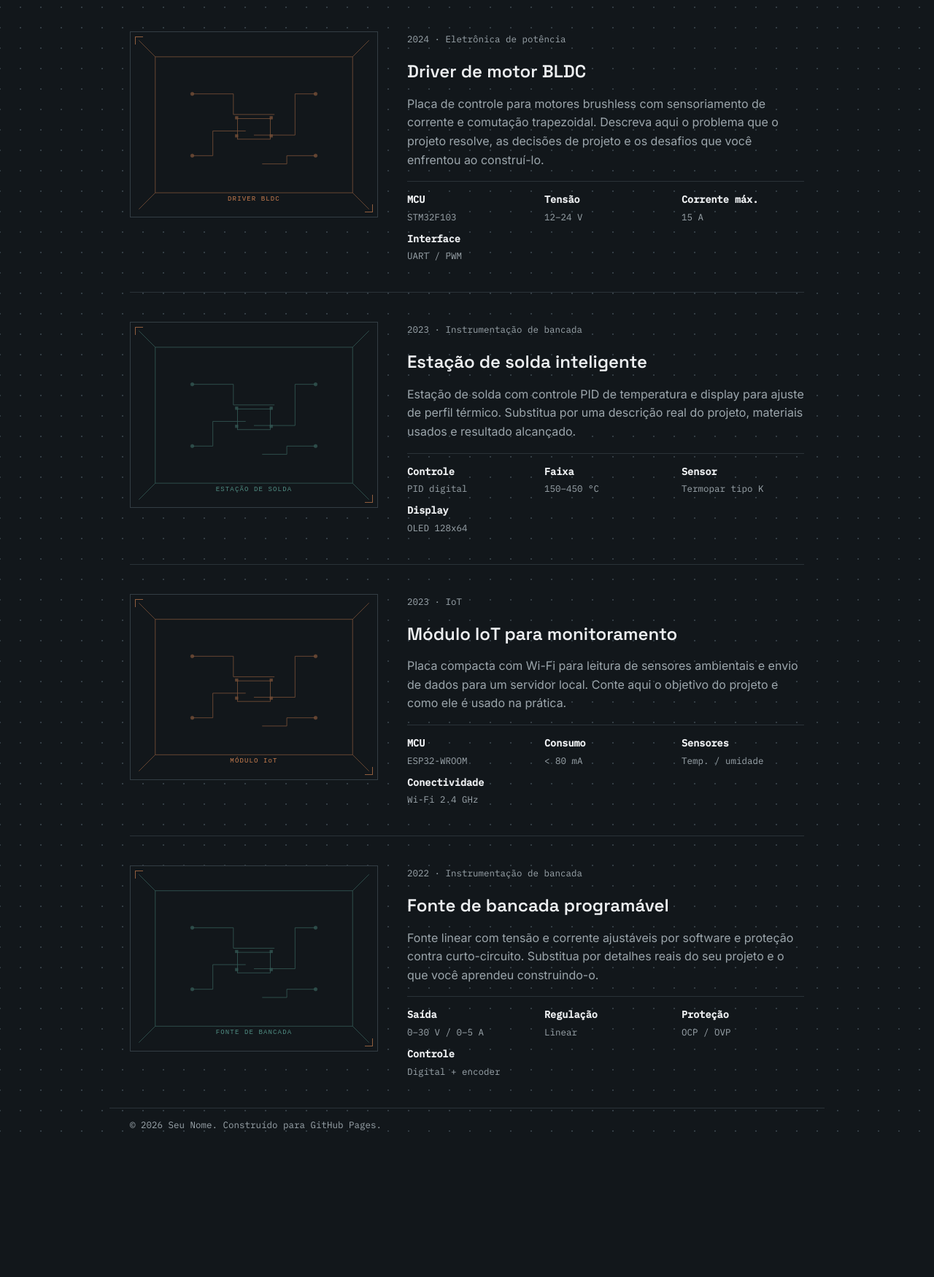
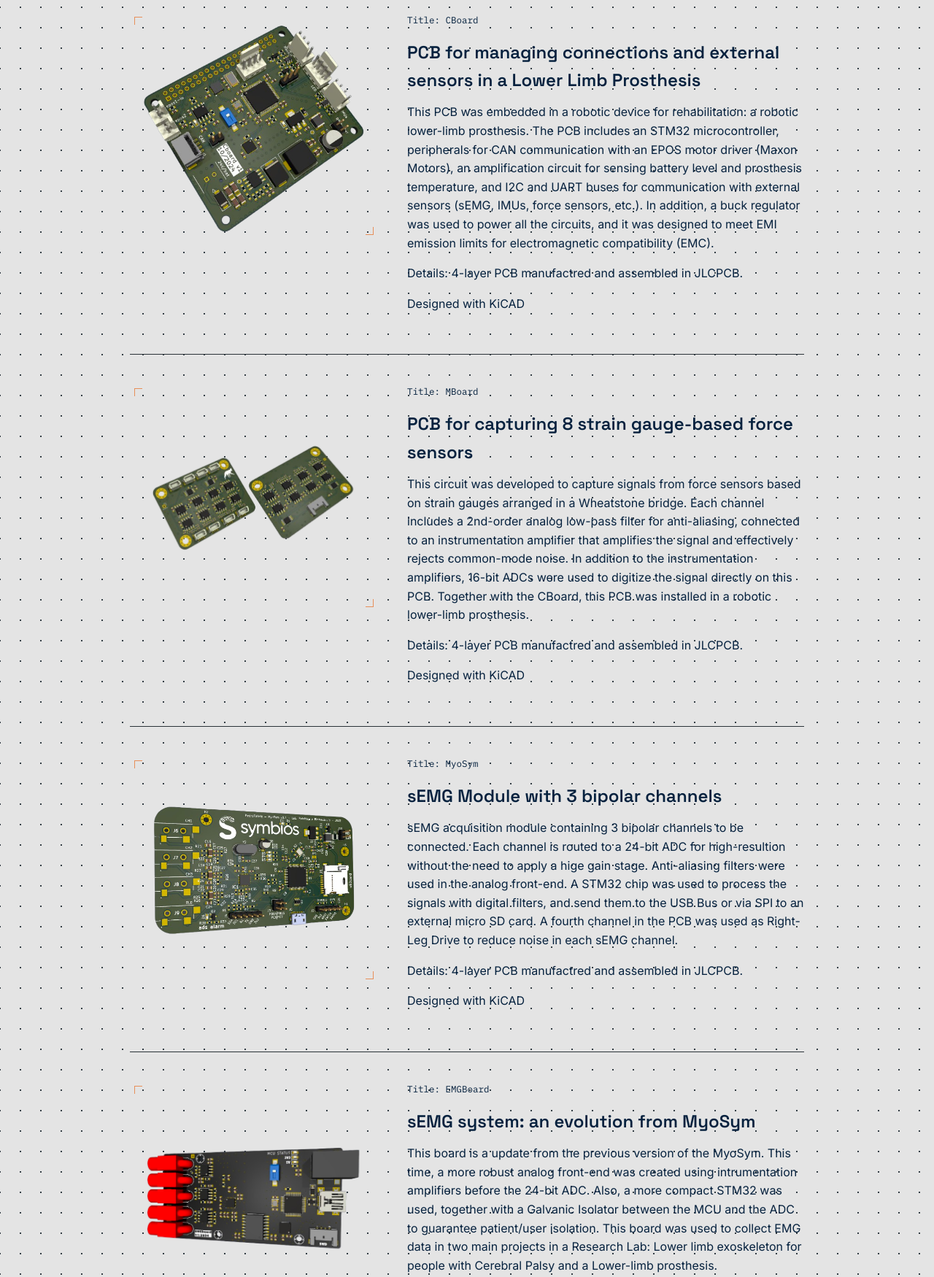
Before and after one commit to PedroFabriz2/pedrofabriz2.github.io, a plain HTML site: page index.html in a window 1280 px wide. Shown: the part 410-2160 px from the top of the page at 73% size. Before the commit the page ends 1974 px from the top, so only its background shows below. Drawn offline with Linux system fonts and the light colour scheme.

Commit message:
added content

```diff
--- a/index.html
+++ b/index.html
@@ -3,8 +3,8 @@
 <head>
 <meta charset="UTF-8">
 <meta name="viewport" content="width=device-width, initial-scale=1.0">
-<title>Seu Nome — Portfólio de Hardware</title>
-<meta name="description" content="Portfólio de projetos de hardware desenvolvidos por Seu Nome.">
+<title>Pedro Ulhoa — Portfólio de Hardware</title>
+<meta name="description" content="Portfolio - Pedro Ulhoa">
 
 <!--
   ============================================================
@@ -27,11 +27,11 @@
 
 <style>
   :root {
-    --bg: #12171B;
+    --bg: #e4e4e4;
     --bg-raised: #171D22;
-    --ink: #EDEFF1;
-    --ink-dim: #9CA6AC;
-    --copper: #C67C4E;
+    --ink: #05213e;
+    --ink-dim: #05213e;
+    --copper: #e96c1f;
     --teal: #4F8C82;
     --line: #2A3238;
     --frame: #333D44;
@@ -156,16 +156,16 @@
 
   .project-image {
     position: relative;
-    border: 1px solid var(--frame);
-    background: var(--bg-raised);
-    aspect-ratio: 4 / 3;
+    /* border: 1px solid var(--frame); */
+    /* background: var(--bg-raised); */
+    aspect-ratio: 6 / 5.5;
     overflow: hidden;
   }
 
   .project-image img {
     width: 100%;
     height: 100%;
-    object-fit: cover;
+    object-fit: contain;
     display: block;
   }
 
@@ -268,13 +268,10 @@
 <header class="hero">
   <div class="wrap">
     <div class="hero-text">
-      <p class="hero-label">Engenharia de hardware &amp; sistemas embarcados</p>
-      <h1>Seu Nome</h1>
+      <p class="hero-label">Portfolio - Hardware</p>
+      <h1>Pedro Ulhoa</h1>
       <p>
-        Sou desenvolvedor de hardware focado em eletrônica embarcada, do
-        esquemático ao protótipo funcional. Este espaço reúne projetos que
-        desenhei, montei e testei — de placas de controle a instrumentos de
-        bancada. Substitua este parágrafo por uma descrição sua.
+        I'm a hardware developer focused on embedded electronics for academic, medical, and other applications, from schematic to working prototype. This space brings together projects I've designed, built, and validated.
       </p>
     </div>
 
@@ -282,107 +279,130 @@
       <svg viewBox="0 0 24 24" fill="none" stroke="currentColor" stroke-width="1.8">
         <path d="M12 3v12m0 0l-4-4m4 4l4-4M4 19h16" stroke-linecap="round" stroke-linejoin="round"/>
       </svg>
-      Baixar currículo (PDF)
+      Download CV (PDF)
     </a>
   </div>
 </header>
 
 <main class="wrap">
-  <p class="section-heading">Hardwares desenvolvidos</p>
+  <p class="section-heading">Hardwares examples</p>
 
   <!-- ============ PROJETO 1 — copie este bloco para adicionar mais ============ -->
   <article class="project">
     <div class="project-image">
-      <img src="assets/hardwares/driver-motor-bldc.svg" alt="Foto do driver de motor BLDC">
+      <img src="assets/hardwares/cboard.png" alt="Cboard">
     </div>
     <div class="project-info">
-      <p class="project-meta">2024 · Eletrônica de potência</p>
-      <h2>Driver de motor BLDC</h2>
+      <p class="project-meta">Title: CBoard</p>
+      <h2>PCB for managing connections and external sensors in a Lower Limb Prosthesis</h2>
       <p>
-        Placa de controle para motores brushless com sensoriamento de
-        corrente e comutação trapezoidal. Descreva aqui o problema que o
-        projeto resolve, as decisões de projeto e os desafios que você
-        enfrentou ao construí-lo.
+        This PCB was embedded in a robotic device for rehabilitation: a robotic lower-limb prosthesis.
+        The PCB includes an STM32 microcontroller, peripherals for CAN communication with an EPOS motor driver (Maxon Motors),
+        an amplification circuit for sensing battery level and prosthesis temperature, and I2C and UART buses for
+        communication with external sensors (sEMG, IMUs, force sensors, etc.). In addition,
+        a buck regulator was used to power all the circuits, and it was designed to meet EMI emission limits for
+        electromagnetic compatibility (EMC).
       </p>
-      <ul class="specs">
-        <li><strong>MCU</strong>STM32F103</li>
-        <li><strong>Tensão</strong>12–24 V</li>
-        <li><strong>Corrente máx.</strong>15 A</li>
-        <li><strong>Interface</strong>UART / PWM</li>
-      </ul>
+
+      <p>Details: 4-layer PCB manufactred and assembled in JLCPCB.</p>
+
+      <p>Designed with KiCAD</p>
+
     </div>
   </article>
 
   <!-- ============ PROJETO 2 ============ -->
   <article class="project">
     <div class="project-image">
-      <img src="assets/hardwares/estacao-solda.svg" alt="Foto da estação de solda inteligente">
+      <img src="assets/hardwares/mboard.png" alt="mboard">
     </div>
     <div class="project-info">
-      <p class="project-meta">2023 · Instrumentação de bancada</p>
-      <h2>Estação de solda inteligente</h2>
+      <p class="project-meta">Title: MBoard</p>
+      <h2>PCB for capturing 8 strain gauge-based force sensors</h2>
       <p>
-        Estação de solda com controle PID de temperatura e display para
-        ajuste de perfil térmico. Substitua por uma descrição real do
-        projeto, materiais usados e resultado alcançado.
+        This circuit was developed to capture signals from force sensors based on strain gauges arranged in a Wheatstone bridge.
+         Each channel includes a 2nd-order analog low-pass filter for anti-aliasing, connected to an instrumentation amplifier that
+         amplifies the signal and effectively rejects common-mode noise. In addition to the instrumentation amplifiers,
+         16-bit ADCs were used to digitize the signal directly on this PCB. Together with the CBoard, this PCB was installed in a
+         robotic lower-limb prosthesis.
       </p>
-      <ul class="specs">
-        <li><strong>Controle</strong>PID digital</li>
-        <li><strong>Faixa</strong>150–450 °C</li>
-        <li><strong>Sensor</strong>Termopar tipo K</li>
-        <li><strong>Display</strong>OLED 128x64</li>
-      </ul>
+
+      <p>Details: 4-layer PCB manufactred and assembled in JLCPCB.</p>
+
+      <p>Designed with KiCAD</p>
+
     </div>
   </article>
 
   <!-- ============ PROJETO 3 ============ -->
   <article class="project">
     <div class="project-image">
-      <img src="assets/hardwares/modulo-iot.svg" alt="Foto do módulo IoT">
+      <img src="assets/hardwares/myo.png" alt="myosym">
     </div>
     <div class="project-info">
-      <p class="project-meta">2023 · IoT</p>
-      <h2>Módulo IoT para monitoramento</h2>
+      <p class="project-meta">Title: MyoSym</p>
+      <h2>sEMG Module with 3 bipolar channels</h2>
       <p>
-        Placa compacta com Wi-Fi para leitura de sensores ambientais e envio
-        de dados para um servidor local. Conte aqui o objetivo do projeto e
-        como ele é usado na prática.
+        sEMG acquisition module containing 3 bipolar channels to be connected. Each channel is routed to a 24-bit ADC for high-resultion without the need to apply a hige gain stage.
+        Anti-aliasing filters were used in the analog front-end. A STM32 chip was used to process the signals with digital filters, and send them to the USB Bus or via SPI to an external
+        micro SD card. A fourth channel in the PCB was used as Right-Leg Drive to reduce noise in each sEMG channel.
       </p>
-      <ul class="specs">
-        <li><strong>MCU</strong>ESP32-WROOM</li>
-        <li><strong>Consumo</strong>&lt; 80 mA</li>
-        <li><strong>Sensores</strong>Temp. / umidade</li>
-        <li><strong>Conectividade</strong>Wi-Fi 2.4 GHz</li>
-      </ul>
+
+      <p>Details: 4-layer PCB manufactred and assembled in JLCPCB.</p>
+
+      <p>Designed with KiCAD</p>
+
     </div>
   </article>
 
   <!-- ============ PROJETO 4 ============ -->
   <article class="project">
     <div class="project-image">
-      <img src="assets/hardwares/fonte-bancada.svg" alt="Foto da fonte de bancada programável">
+      <img src="assets/hardwares/emgboard.png" alt="EMG board">
     </div>
     <div class="project-info">
-      <p class="project-meta">2022 · Instrumentação de bancada</p>
-      <h2>Fonte de bancada programável</h2>
+      <p class="project-meta">Title: EMGBoard</p>
+      <h2>sEMG system: an evolution from MyoSym</h2>
       <p>
-        Fonte linear com tensão e corrente ajustáveis por software e proteção
-        contra curto-circuito. Substitua por detalhes reais do seu projeto e
-        o que você aprendeu construindo-o.
+        This board is a update from the previous version of the MyoSym. This time, a more robust analog front-end was created using intrumentation amplifiers before the 24-bit ADC.
+        Also, a more compact STM32 was used, together with a Galvanic Isolator between the MCU and the ADC to guarantee patient/user isolation.
+
+        This board was used to collect EMG data in two main projects in a Research Lab: Lower limb exoskeleton for people with Cerebral Palsy and a Lower-limb prosthesis.
       </p>
-      <ul class="specs">
-        <li><strong>Saída</strong>0–30 V / 0–5 A</li>
-        <li><strong>Regulação</strong>Linear</li>
-        <li><strong>Proteção</strong>OCP / OVP</li>
-        <li><strong>Controle</strong>Digital + encoder</li>
-      </ul>
+
+      <p>Details: 4-layer PCB manufactred and assembled in JLCPCB.</p>
+
+      <p>Designed with KiCAD</p>
+
+    </div>
+  </article>
+
+  <!-- ============ PROJETO 4 ============ -->
+  <article class="project">
+    <div class="project-image">
+      <img src="assets/hardwares/motorshield.png" alt="Foto da fonte de bancada programável">
+    </div>
+    <div class="project-info">
+      <p class="project-meta">Title: Motor Shield</p>
+      <h2>Motor Driver PCB</h2>
+      <p>
+        This PCB was developed in order to control a Motor Driver (ESCON2 from Maxon Motors). It contains connections for the Encoder, Hall Sensors and Power (24V - 48V).
+        Also, it contains a USB connection so a Master controller can command the torque, velocity and position of the actuator (motor + transmission). A force sensor acquisiton circuit is also implemented in the PCB.
+
+        This project is being used to control the 6 actuators in a lower limb exoskeleton (hip, knee, and ankle, from each leg).
+      </p>
+
+      <p>Details: 4-layer PCB manufactred and assembled in JLCPCB.</p>
+
+      <p>Designed with KiCAD</p>
+
     </div>
   </article>
 
 </main>
 
 <footer class="wrap">
-  <p>&copy; 2026 Seu Nome. Construído para GitHub Pages.</p>
+  <p>&copy; 2026 Pedro Ulhoa. Hardware Portfolio</p>
 </footer>
 
 </body>
```
Also changed, not shown: assets/hardwares/cboard.png (added), assets/hardwares/emgboard.png (added), assets/hardwares/mboard.png (added), assets/hardwares/motorshield.png (added), assets/hardwares/myo.png (added), 4 other files.
